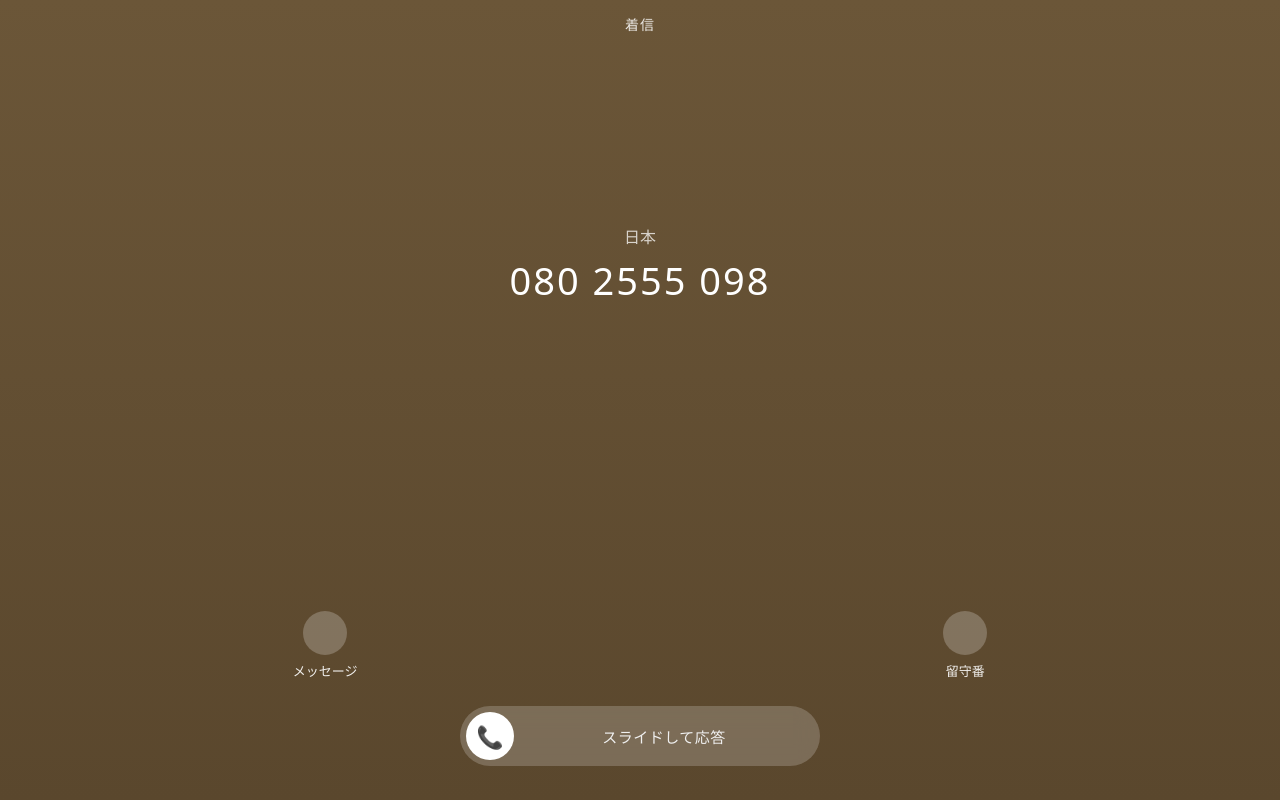
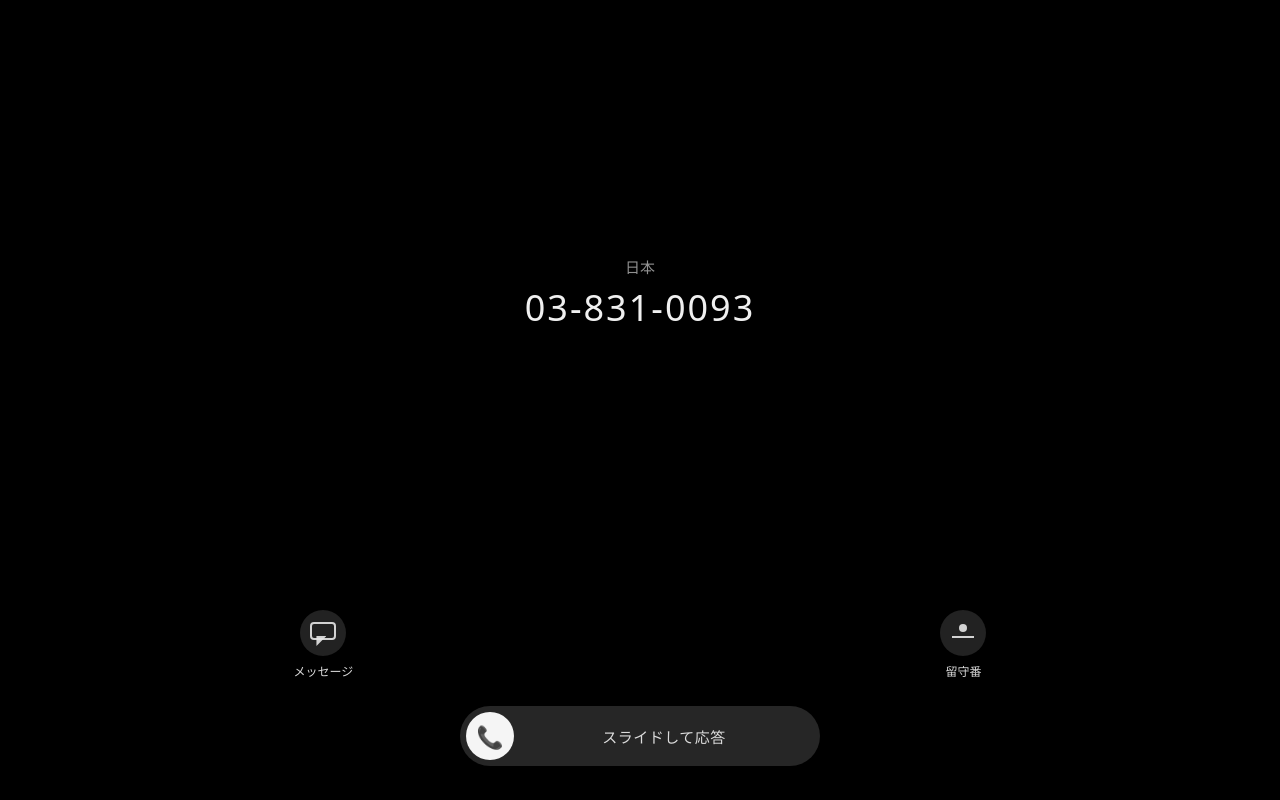
Before and after one commit to yoshiwo2/cyakushin, a plain HTML site: page index.html in a window 1280 px wide. Drawn offline with Linux system fonts and the light colour scheme.

Commit message:
Update index.html

```diff
--- a/index.html
+++ b/index.html
@@ -7,59 +7,47 @@
 <title>Incoming</title>
 
 <meta name="apple-mobile-web-app-capable" content="yes">
-<meta name="apple-mobile-web-app-status-bar-style" content="black-translucent">
+<meta name="apple-mobile-web-app-status-bar-style" content="black">
 
 <style>
 html, body {
   margin: 0;
   width: 100%;
   height: 100%;
-  background: linear-gradient(#6b5638, #5a472d);
+  background: #000;
   font-family: system-ui, -apple-system, sans-serif;
-  color: #fff;
+  color: #f0f0f0;
   overflow: hidden;
-}
-
-/* ===== 上部（抽象ステータス） ===== */
-.top {
-  position: absolute;
-  top: 14px;
-  left: 0;
-  width: 100%;
-  text-align: center;
-  font-size: 14px;
-  opacity: 0.85;
-  letter-spacing: 1px;
 }
 
 /* ===== 中央情報 ===== */
 .center {
   position: absolute;
-  top: 28%;
+  top: 32%;
   width: 100%;
   text-align: center;
 }
 
 .region {
-  font-size: 16px;
-  opacity: 0.75;
+  font-size: 15px;
+  opacity: 0.6;
   margin-bottom: 6px;
 }
 
 .number {
-  font-size: 38px;
+  font-size: 36px;
   letter-spacing: 2px;
   font-weight: 500;
 }
 
-/* ===== 下部UI ===== */
+/* ===== 下部小ボタン ===== */
 .bottom {
   position: absolute;
   bottom: 120px;
   width: 100%;
   display: flex;
   justify-content: space-around;
-  font-size: 13px;
+  font-size: 12px;
   opacity: 0.9;
 }
 
@@ -67,15 +55,61 @@ html, body {
   text-align: center;
 }
 
-.small-circle {
-  width: 44px;
-  height: 44px;
+/* オリジナル簡易アイコン */
+.icon {
+  width: 46px;
+  height: 46px;
   border-radius: 50%;
-  background: rgba(255,255,255,0.25);
+  background: rgba(255,255,255,0.15);
   margin: 0 auto 6px;
+  position: relative;
 }
 
-/* ===== 応答スライダー ===== */
+/* メッセージ風 */
+.icon.message::before {
+  content: "";
+  position: absolute;
+  inset: 12px 10px 16px 10px;
+  border: 2px solid rgba(255,255,255,0.9);
+  border-radius: 4px;
+}
+
+.icon.message::after {
+  content: "";
+  position: absolute;
+  bottom: 10px;
+  left: 16px;
+  width: 10px;
+  height: 10px;
+  background: rgba(255,255,255,0.9);
+  clip-path: polygon(0 0, 100% 0, 0 100%);
+}
+
+/* 留守番風 */
+.icon.voice::before {
+  content: "";
+  position: absolute;
+  top: 14px;
+  left: 50%;
+  transform: translateX(-50%);
+  width: 8px;
+  height: 8px;
+  background: rgba(255,255,255,0.9);
+  border-radius: 50%;
+}
+
+.icon.voice::after {
+  content: "";
+  position: absolute;
+  top: 26px;
+  left: 50%;
+  transform: translateX(-50%);
+  width: 22px;
+  height: 2px;
+  background: rgba(255,255,255,0.9);
+}
+
+/* ===== スライダー ===== */
 .slider-wrap {
   position: absolute;
   bottom: 34px;
@@ -88,26 +122,24 @@ html, body {
   width: 82%;
   max-width: 360px;
   height: 60px;
-  background: rgba(255,255,255,0.2);
+  background: rgba(255,255,255,0.15);
   border-radius: 30px;
   padding: 6px;
   box-sizing: border-box;
   display: flex;
   align-items: center;
-  backdrop-filter: blur(10px);
 }
 
 .knob {
   width: 48px;
   height: 48px;
-  background: #fff;
+  background: #f5f5f5;
   border-radius: 50%;
   display: flex;
   align-items: center;
   justify-content: center;
-  color: #3aa655;
+  color: #1a8f5a;
   font-size: 22px;
-  cursor: pointer;
   touch-action: none;
 }
 
@@ -115,7 +147,7 @@ html, body {
   flex: 1;
   text-align: center;
   font-size: 15px;
-  color: #f0f0f0;
+  color: #dcdcdc;
   letter-spacing: 0.5px;
 }
 
@@ -139,20 +171,18 @@ html, body {
 
 <body>
 
-<div class="top">着信</div>
-
 <div class="center">
   <div class="region">日本</div>
-  <div class="number">080 2555 098</div>
+  <div class="number">03-831-0093</div>
 </div>
 
 <div class="bottom">
   <div class="small-btn">
-    <div class="small-circle"></div>
+    <div class="icon message"></div>
     メッセージ
   </div>
   <div class="small-btn">
-    <div class="small-circle"></div>
+    <div class="icon voice"></div>
     留守番
   </div>
 </div>
```
